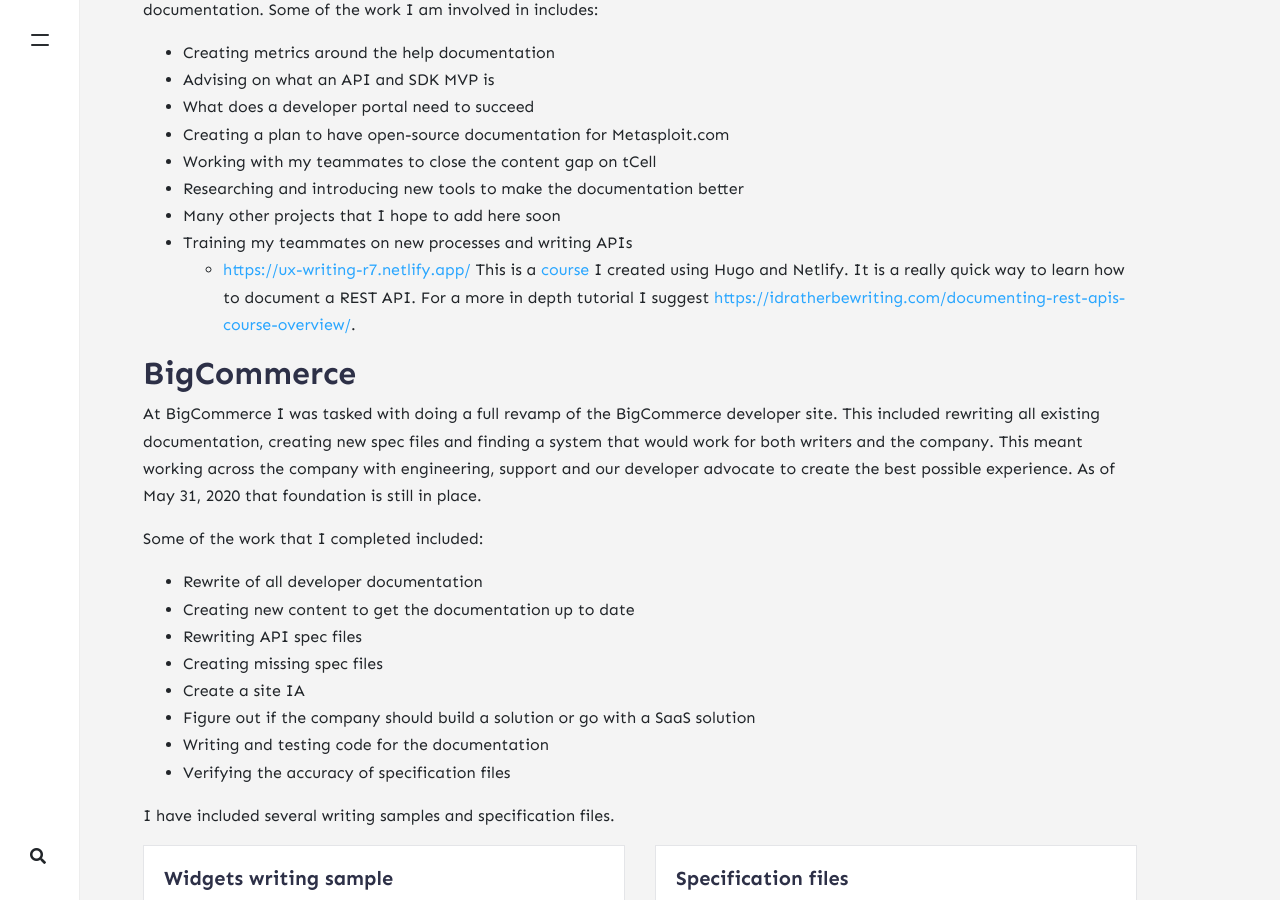
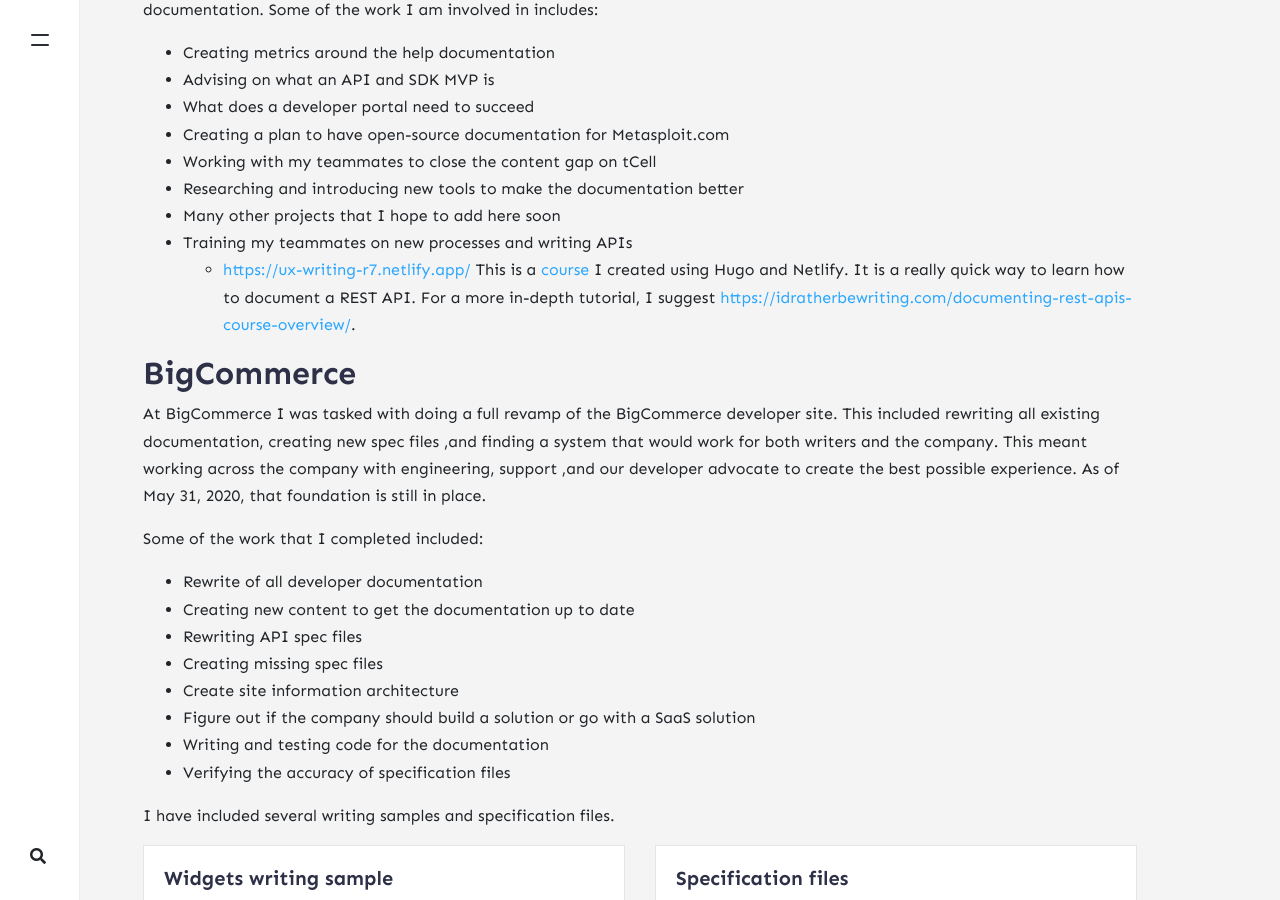
Before and after one commit to tjperry07/personal-site, a Jekyll site: the page built from _pages/portfolio.md, in a window 1280 px wide and 900 px high, scrolled down 341 px. Built offline with Jekyll 4.4.1, drawn with Linux system fonts in a browser that asks for light colours; nearby versions of some CDN libraries; comment, search, counter and statistics services are not loaded.

Commit message:
fix spelling

```diff
--- a/_pages/portfolio.md
+++ b/_pages/portfolio.md
@@ -17,12 +17,12 @@ My job duties at Rapid7 are much different than they were at BigCommerce. While
 * Researching and introducing new tools to make the documentation better
 * Many other projects that I hope to add here soon
 * Training my teammates on new processes and writing APIs
-  * [https://ux-writing-r7.netlify.app/]([https://ux-writing-r7.netlify.app/) This is a [course](https://github.com/tperry-r7/ux-writing-training) I created using Hugo and Netlify. It is a really quick way to learn how to document a REST API. For a more in depth tutorial I suggest [https://idratherbewriting.com/documenting-rest-apis-course-overview/](https://idratherbewriting.com/documenting-rest-apis-course-overview/).
+  * [https://ux-writing-r7.netlify.app/]([https://ux-writing-r7.netlify.app/) This is a [course](https://github.com/tperry-r7/ux-writing-training) I created using Hugo and Netlify. It is a really quick way to learn how to document a REST API.  For a more in-depth tutorial, I suggest [https://idratherbewriting.com/documenting-rest-apis-course-overview/](https://idratherbewriting.com/documenting-rest-apis-course-overview/).
 
 
 ## BigCommerce
 
-At BigCommerce I was tasked with doing a full revamp of the BigCommerce developer site. This included rewriting all existing documentation, creating new spec files and finding a system that would work for both writers and the company. This meant working across the company with engineering, support and our developer advocate to create the best possible experience. As of May 31, 2020 that foundation is still in place.
+At BigCommerce I was tasked with doing a full revamp of the BigCommerce developer site. This included rewriting all existing documentation, creating new spec files ,and finding a system that would work for both writers and the company. This meant working across the company with engineering, support ,and our developer advocate to create the best possible experience. As of May 31, 2020, that foundation is still in place.
 
 Some of the work that I completed included:
 
@@ -30,7 +30,7 @@ Some of the work that I completed included:
 * Creating new content to get the documentation up to date
 * Rewriting API spec files
 * Creating missing spec files
-* Create a site IA
+* Create site information architecture
 * Figure out if the company should build a solution or go with a SaaS solution
 * Writing and testing code for the documentation
 * Verifying the accuracy of specification files
```
